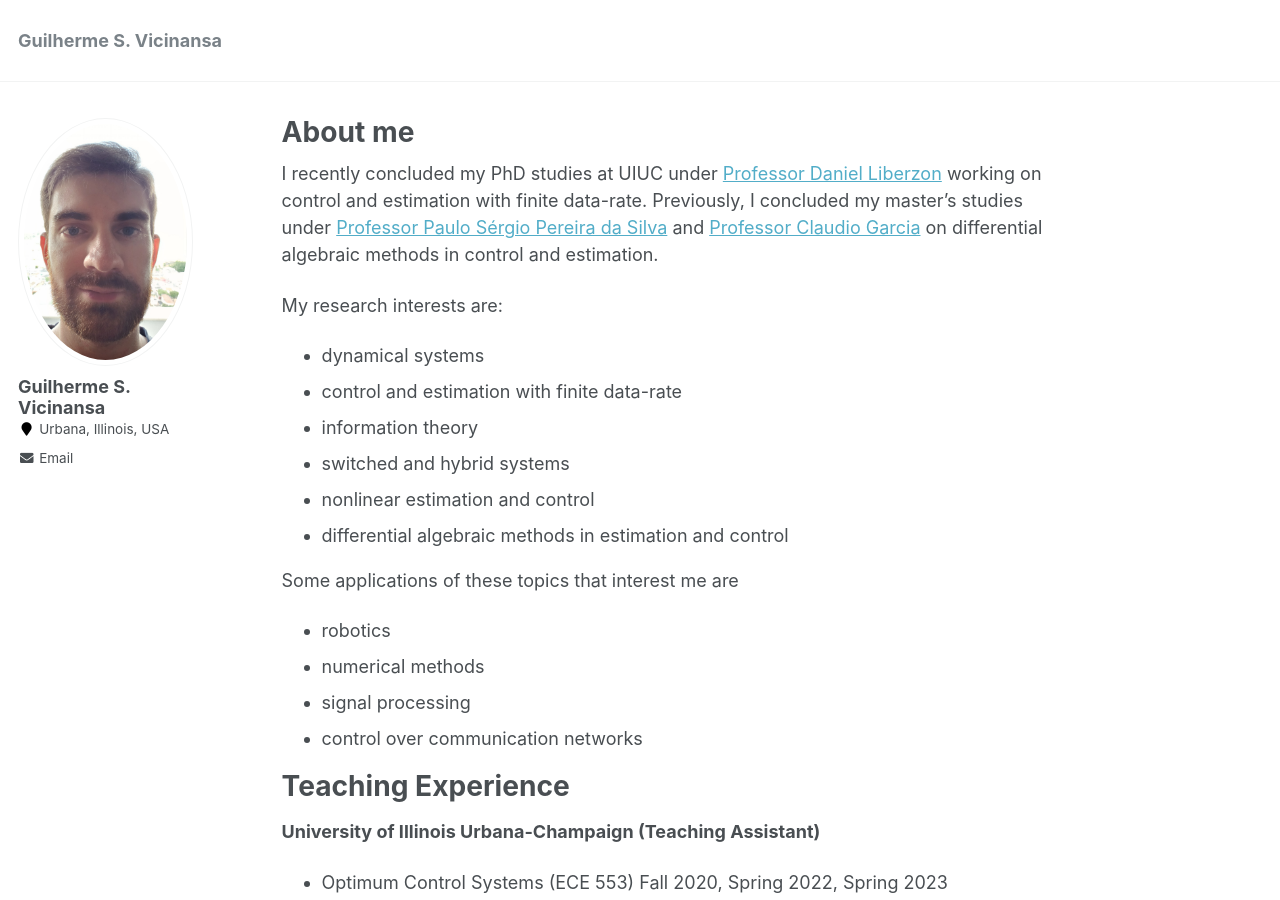
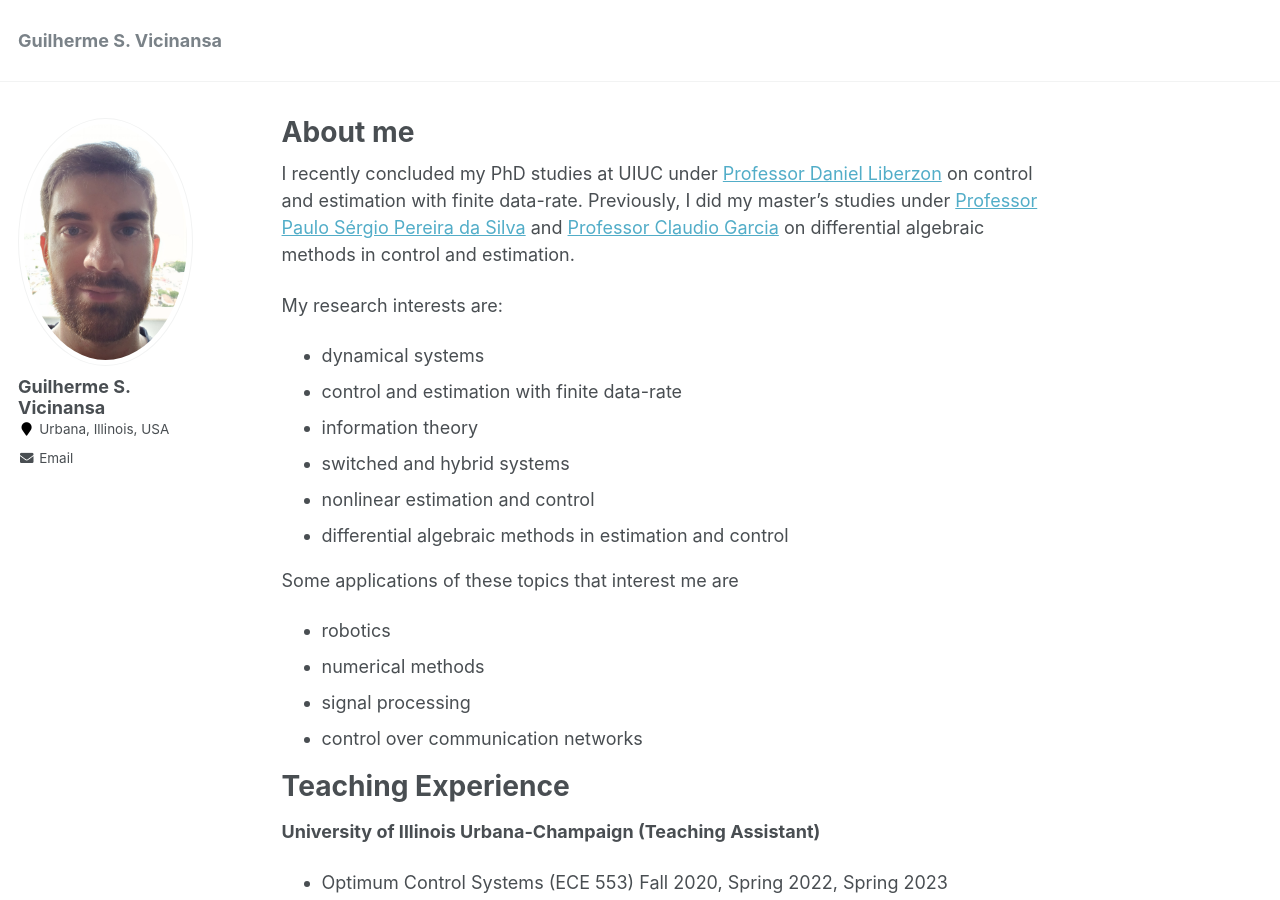
Before and after one commit to Vicinansa/vicinansa.github.io, a Jekyll site: the page built from _pages/about.md, in a window 1280 px wide and 900 px high. Built offline with Jekyll 4.4.1, drawn with Linux system fonts in a browser that asks for light colours.

Commit message:
Update about.md

```diff
--- a/_pages/about.md
+++ b/_pages/about.md
@@ -7,7 +7,7 @@ redirect_from:
   - /about/
   - /about.html
 ---
-I recently concluded my PhD studies at UIUC under <a href="http://liberzon.csl.illinois.edu/">Professor Daniel Liberzon</a>  working on control and estimation with finite data-rate. Previously, I concluded my master's studies under <a href="https://scholar.google.fr/citations?user=bHfxlykAAAAJ&hl=en">Professor Paulo Sérgio Pereira da Silva</a> and <a href="https://www.researchgate.net/profile/Claudio-Garcia-12">Professor Claudio Garcia</a> on differential algebraic methods in control and estimation.
+I recently concluded my PhD studies at UIUC under <a href="http://liberzon.csl.illinois.edu/">Professor Daniel Liberzon</a>  on control and estimation with finite data-rate. Previously, I did my master's studies under <a href="https://scholar.google.fr/citations?user=bHfxlykAAAAJ&hl=en">Professor Paulo Sérgio Pereira da Silva</a> and <a href="https://www.researchgate.net/profile/Claudio-Garcia-12">Professor Claudio Garcia</a> on differential algebraic methods in control and estimation.
 
 My research interests are:
  - dynamical systems
```
